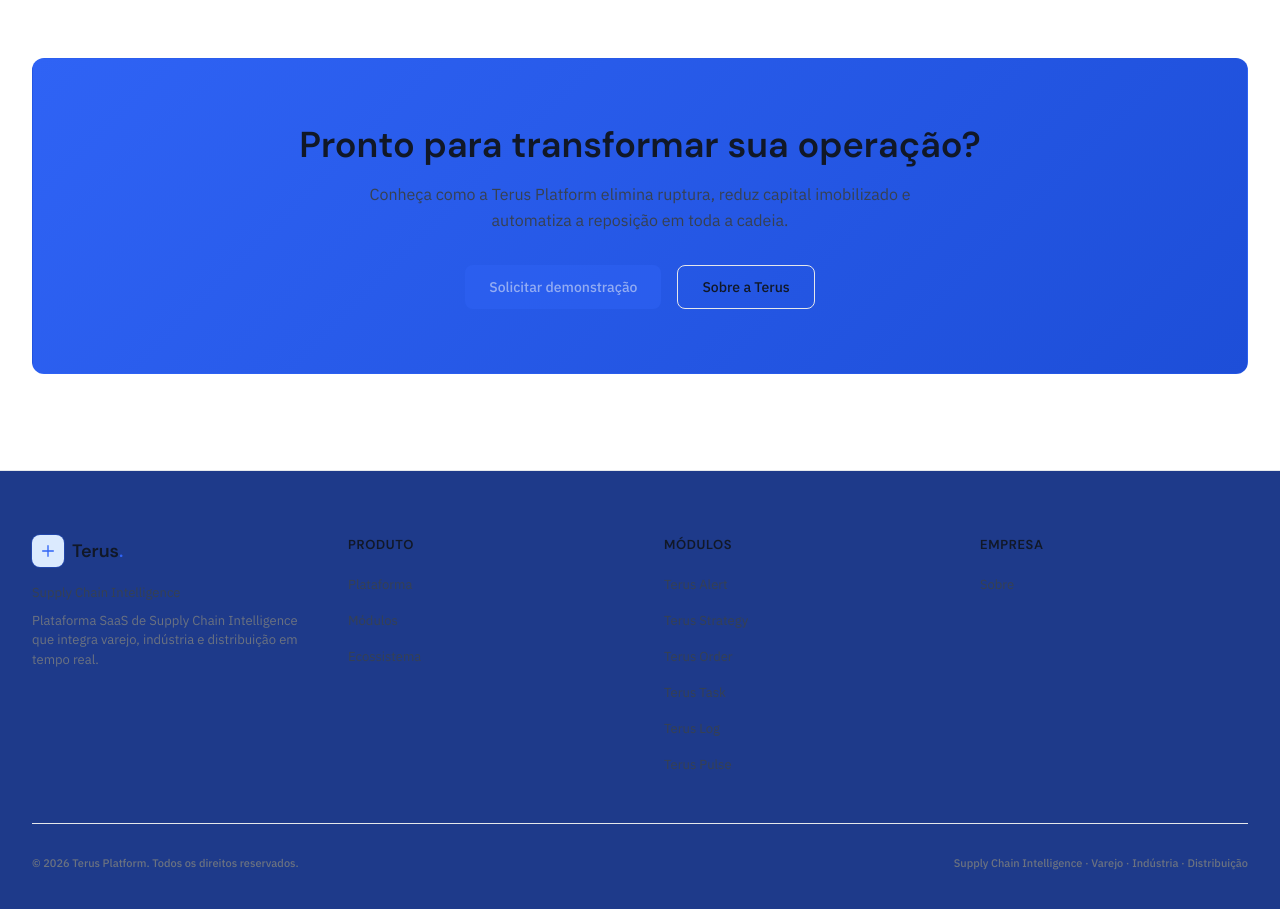
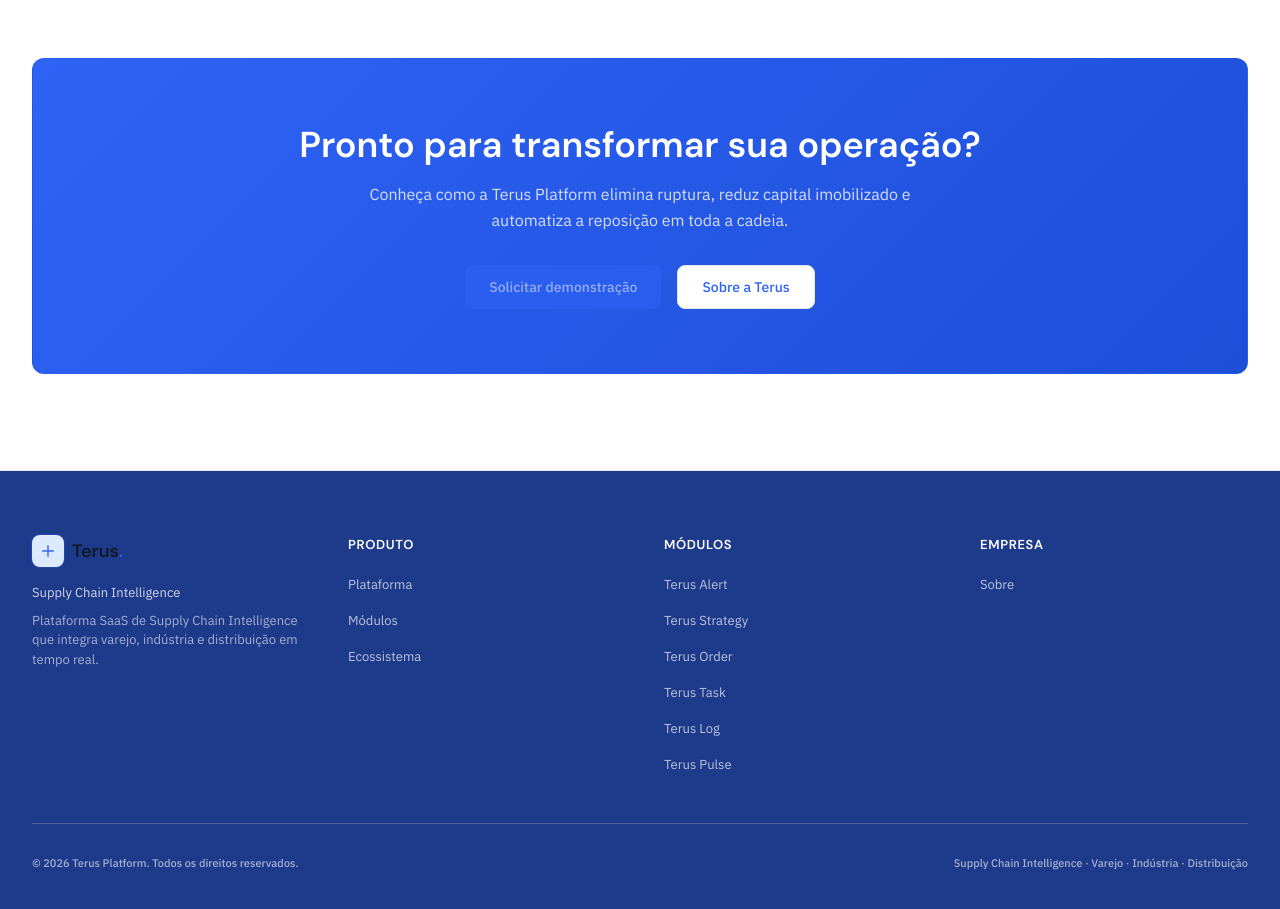
Before and after one commit to Lucash67/terus-platform, a Next.js app in the folder apps/web/: page / in a window 1280 px wide. Shown: the part 3400-4309 px from the top of the page. Built offline with nearby package versions, Linux system fonts and the light colour scheme.

Commit message:
Fix footer and CTA section text contrast for dark backgrounds

```diff
--- a/apps/web/components/layout/footer.tsx
+++ b/apps/web/components/layout/footer.tsx
@@ -34,16 +34,16 @@
                 Terus<span className="text-brand-primary">.</span>
               </span>
             </div>
-            <p className="mt-4 text-body-sm text-text-secondary">
+            <p className="mt-4 text-body-sm text-white/80">
               {SITE_TAGLINE}
             </p>
-            <p className="mt-2 text-body-sm text-text-tertiary">
+            <p className="mt-2 text-body-sm text-white/60">
               {SITE_DESCRIPTION}
             </p>
           </div>
 
           <div>
-            <h3 className="font-display text-body-sm font-semibold uppercase tracking-wider text-text-primary">
+            <h3 className="font-display text-body-sm font-semibold uppercase tracking-wider text-white">
               Produto
             </h3>
             <ul className="mt-4 space-y-3">
@@ -51,7 +51,7 @@
                 <li key={link.href}>
                   <Link
                     href={link.href}
-                    className="text-body-sm text-text-secondary transition-colors hover:text-brand-primary"
+                    className="text-body-sm text-white/70 transition-colors hover:text-white"
                   >
                     {link.label}
                   </Link>
@@ -61,7 +61,7 @@
           </div>
 
           <div>
-            <h3 className="font-display text-body-sm font-semibold uppercase tracking-wider text-text-primary">
+            <h3 className="font-display text-body-sm font-semibold uppercase tracking-wider text-white">
               Módulos
             </h3>
             <ul className="mt-4 space-y-3">
@@ -69,7 +69,7 @@
                 <li key={link.href}>
                   <Link
                     href={link.href}
-                    className="text-body-sm text-text-secondary transition-colors hover:text-brand-primary"
+                    className="text-body-sm text-white/70 transition-colors hover:text-white"
                   >
                     {link.label}
                   </Link>
@@ -79,7 +79,7 @@
           </div>
 
           <div>
-            <h3 className="font-display text-body-sm font-semibold uppercase tracking-wider text-text-primary">
+            <h3 className="font-display text-body-sm font-semibold uppercase tracking-wider text-white">
               Empresa
             </h3>
             <ul className="mt-4 space-y-3">
@@ -87,7 +87,7 @@
                 <li key={link.href}>
                   <Link
                     href={link.href}
-                    className="text-body-sm text-text-secondary transition-colors hover:text-brand-primary"
+                    className="text-body-sm text-white/70 transition-colors hover:text-white"
                   >
                     {link.label}
                   </Link>
@@ -97,12 +97,12 @@
           </div>
         </div>
 
-        <div className="mt-12 flex flex-col items-center justify-between gap-4 border-t border-surface-border pt-8 sm:flex-row">
-          <p className="text-caption text-text-tertiary">
+        <div className="mt-12 flex flex-col items-center justify-between gap-4 border-t border-white/20 pt-8 sm:flex-row">
+          <p className="text-caption text-white/60">
             © {new Date().getFullYear()} {SITE_NAME}. Todos os direitos
             reservados.
           </p>
-          <p className="text-caption text-text-tertiary">
+          <p className="text-caption text-white/60">
             Supply Chain Intelligence · Varejo · Indústria · Distribuição
           </p>
         </div>
--- a/apps/web/components/sections/cta-section.tsx
+++ b/apps/web/components/sections/cta-section.tsx
@@ -9,10 +9,10 @@
       <Container className="py-20 sm:py-24">
         <div className="cta-gradient relative overflow-hidden rounded-lg border border-brand-primary/20 px-8 py-16 text-center sm:px-16">
           <div className="relative">
-            <h2 className="font-display text-heading-xl font-bold text-text-primary sm:text-display-lg">
+            <h2 className="font-display text-heading-xl font-bold text-white sm:text-display-lg">
               Pronto para transformar sua operação?
             </h2>
-            <p className="mx-auto mt-4 max-w-xl text-body-lg text-text-secondary">
+            <p className="mx-auto mt-4 max-w-xl text-body-lg text-white/80">
               Conheça como a Terus Platform elimina ruptura, reduz capital
               imobilizado e automatiza a reposição em toda a cadeia.
             </p>
@@ -20,7 +20,12 @@
               <Button size="lg" disabled>
                 Solicitar demonstração
               </Button>
-              <Button variant="outline" size="lg" asChild>
+              <Button
+                variant="outline"
+                size="lg"
+                asChild
+                className="bg-white text-brand-primary hover:bg-white/90"
+              >
                 <Link href="/sobre">Sobre a Terus</Link>
               </Button>
             </div>
```
